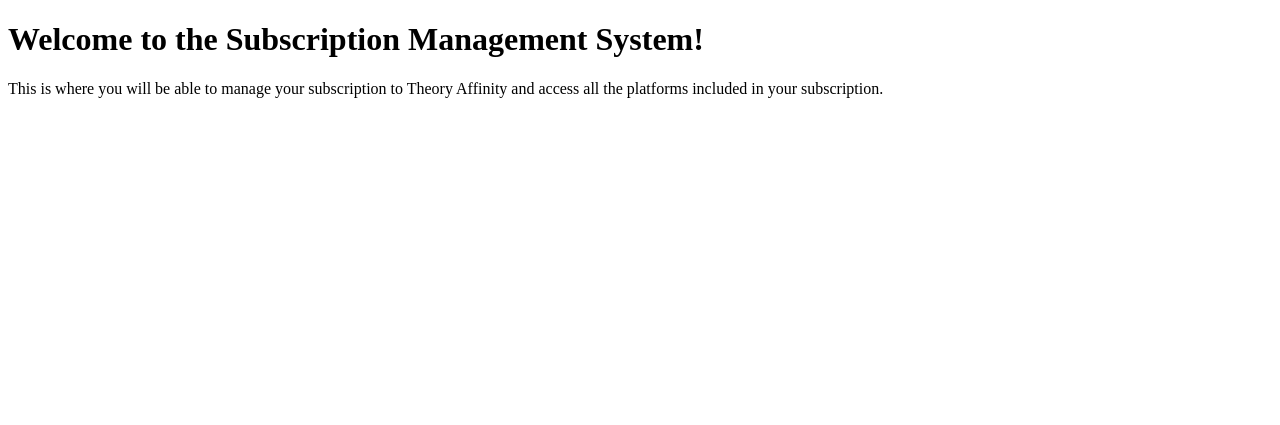
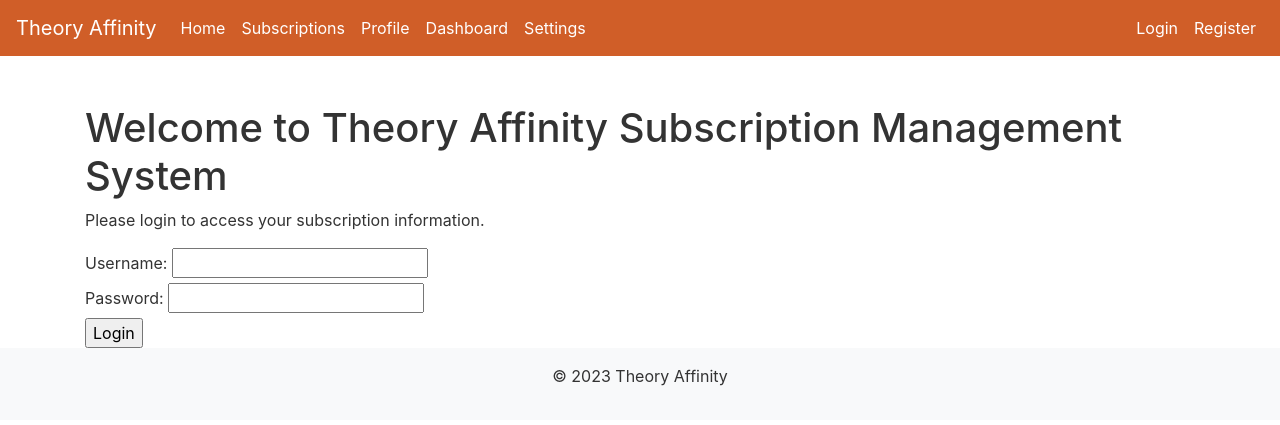
Before and after one commit to TAGaming20/SubscriptionManagement, a Flask app: page / in a window 1280 px wide. Shown: the top 425 px of the page. Run offline with Flask 2, Linux system fonts and the light colour scheme; some libraries are stand-ins or nearby versions.

Commit message:
Update files

```diff
--- a/app.py
+++ b/app.py
@@ -1,10 +1,77 @@
-from flask import Flask, render_template
+from flask import Flask, render_template, request, redirect, url_for, flash
+from models import User, Subscription, SubscriptionTier, Platform, Access
+from database import init_app, create_tables
 
-app = Flask(__name__)
+from config import Config
 
+app = Flask(__name__, static_url_path='/static')
+# app.config['SQLALCHEMY_DATABASE_URI'] = 'sqlite:///subscriptions.db'
+app.config.from_object(Config)
+
+# Initialize the database
+init_app(app)
+
+# Create the database tables
+# create_tables()
+
+# Home page
 @app.route('/')
 def index():
     return render_template('index.html')
 
+# Login page
+@app.route('/login', methods=['GET', 'POST'])
+def login():
+    if request.method == 'POST':
+        username = request.form['username']
+        password = request.form['password']
+        # TODO: Implement authentication logic
+        return redirect(url_for('dashboard'))
+    return render_template('login.html')
+
+# Dashboard page
+@app.route('/dashboard')
+def dashboard():
+    # TODO: Implement dashboard logic
+    return render_template('dashboard.html')
+
+# Subscription page
+@app.route('/subscriptions')
+def subscriptions():
+    # TODO: Implement subscriptions logic
+    return render_template('subscriptions.html')
+
+# Profile page
+@app.route('/profile')
+def profile():
+    # TODO: Implement profile logic
+    return render_template('profile.html')
+
+# Settings page
+@app.route('/settings')
+def settings():
+    # TODO: Implement settings logic
+    return render_template('settings.html')
+
+# Logout functionality
+@app.route('/logout')
+def logout():
+    # TODO: Implement logout logic
+    return redirect(url_for('index.html'))
+
+# Register page
+@app.route('/register')
+def register():
+    # TODO: Implement register logic
+    return render_template('register.html')
+
+@app.errorhandler(404)
+def page_not_found(e):
+    return render_template('404.html'), 404
+
 if __name__ == '__main__':
+    with app.app_context():
+      # Create the database tables
+      create_tables()
     app.run(debug=True)
+    # app.run(host='0.0.0.0', port='5000', debug=True)
--- a/config.py
+++ b/config.py
@@ -4,7 +4,7 @@
     DEBUG = False
     TESTING = False
     SECRET_KEY = os.environ.get('SECRET_KEY')
-    SQLALCHEMY_DATABASE_URI = os.environ.get('DATABASE_URL')
+    SQLALCHEMY_DATABASE_URI = 'sqlite:///subscriptions.db'
     SQLALCHEMY_TRACK_MODIFICATIONS = False
     PAYPAL_CLIENT_ID = os.environ.get('PAYPAL_CLIENT_ID')
     PAYPAL_CLIENT_SECRET = os.environ.get('PAYPAL_CLIENT_SECRET')
--- a/database.py
+++ b/database.py
@@ -1,5 +1,4 @@
 from flask_sqlalchemy import SQLAlchemy
-from flask import current_app
 
 db = SQLAlchemy()
 
@@ -7,9 +6,4 @@
     db.init_app(app)
 
 def create_tables():
-    from .models import User, Subscription, SubscriptionTier, Platform, Access
     db.create_all()
-
-def drop_tables():
-    from .models import User, Subscription, SubscriptionTier, Platform, Access
-    db.drop_all()
--- /dev/null
+++ b/static/css/styles.css
@@ -0,0 +1,22 @@
+:root {
+  --primary-color: #d05e28 !important;
+  --secondary-color: #333 !important;
+}
+
+.navbar {
+  background-color: var(--primary-color) !important;
+}
+
+.navbar-brand,
+.navbar-nav .nav-link {
+  color: #fff !important;
+}
+
+.navbar-brand:hover,
+.navbar-nav .nav-link:hover {
+  color: #f8f9fa !important;
+}
+
+.container {
+  color: var(--secondary-color) !important;
+}
--- /dev/null
+++ b/templates/404.html
@@ -0,0 +1,5 @@
+{% extends 'base.html' %}
+
+{% block content %}
+    <h1>Page not found</h1>
+{% endblock %}
--- a/templates/base.html
+++ b/templates/base.html
@@ -0,0 +1,59 @@
+<!DOCTYPE html>
+<html lang="en">
+<head>
+    <meta charset="UTF-8">
+    <meta name="viewport" content="width=device-width, initial-scale=1.0">
+    <meta http-equiv="X-UA-Compatible" content="ie=edge">
+    <title>{% block title %}Theory Affinity{% endblock %}</title>
+    <link rel="stylesheet" href="https://maxcdn.bootstrapcdn.com/bootstrap/4.5.2/css/bootstrap.min.css">
+    <link rel="stylesheet" href="{{ url_for('static', filename='css/styles.css') }}">
+</head>
+<body>
+    <nav class="navbar navbar-expand-lg navbar-light bg-light">
+        <a class="navbar-brand" href="{{ url_for('index') }}">Theory Affinity</a>
+        <button class="navbar-toggler" type="button" data-toggle="collapse" data-target="#navbarNav" aria-controls="navbarNav" aria-expanded="false" aria-label="Toggle navigation">
+            <span class="navbar-toggler-icon"></span>
+        </button>
+        <div class="collapse navbar-collapse" id="navbarNav">
+            <ul class="navbar-nav">
+                <li class="nav-item active">
+                    <a class="nav-link" href="{{ url_for('index') }}">Home <span class="sr-only">(current)</span></a>
+                </li>
+                <li class="nav-item">
+                    <a class="nav-link" href="{{ url_for('subscriptions') }}">Subscriptions</a>
+                </li>
+                <li class="nav-item">
+                    <a class="nav-link" href="{{ url_for('profile') }}">Profile</a>
+                </li>
+                <li class="nav-item">
+                  <a class="nav-link" href="{{ url_for('dashboard') }}">Dashboard</a>
+                </li>
+                <li class="nav-item">
+                  <a class="nav-link" href="{{ url_for('settings') }}">Settings</a>
+                </li>
+            </ul>
+            <ul class="navbar-nav ml-auto">
+                <li class="nav-item">
+                  <a class="nav-link" href="{{ url_for('login') }}">Login</a>
+                </li>
+                <li class="nav-item">
+                  <a class="nav-link" href="{{ url_for('register') }}">Register</a>
+                </li>
+            </ul>
+        </div>
+    </nav>
+
+    <div class="container mt-5">
+        {% block content %}{% endblock %}
+    </div>
+    <footer class="bg-light py-3">
+      <div class="container">
+        <p class="text-center">&copy; 2023 Theory Affinity</p>
+      </div>
+    </footer>
+    <script src="https://code.jquery.com/jquery-3.5.1.slim.min.js"></script>
+    <script src="https://cdn.jsdelivr.net/npm/@popperjs/core@2.9.3/dist/umd/popper.min.js"></script>
+    <script src="https://cdn.jsdelivr.net/npm/bootstrap@5.1.0/dist/js/bootstrap.min.js"></script>
+    <script src="{{ url_for('static', filename='js/script.js') }}"></script>
+</body>
+</html>
--- a/templates/index.html
+++ b/templates/index.html
@@ -1,10 +1,17 @@
-<!DOCTYPE html>
-<html>
-<head>
-	<title>Subscription Management System</title>
-</head>
-<body>
-	<h1>Welcome to the Subscription Management System!</h1>
-	<p>This is where you will be able to manage your subscription to Theory Affinity and access all the platforms included in your subscription.</p>
-</body>
-</html>
+{% extends 'base.html' %}
+
+{% block title %}Theory Affinity - Subscription Management{% endblock %}
+
+{% block content %}
+  <h1>Welcome to Theory Affinity Subscription Management System</h1>
+  <p>Please login to access your subscription information.</p>
+  <form action="{{ url_for('login') }}" method="POST">
+    <label for="username">Username:</label>
+    <input type="text" id="username" name="username">
+    <br>
+    <label for="password">Password:</label>
+    <input type="password" id="password" name="password">
+    <br>
+    <input type="submit" value="Login">
+  </form>
+{% endblock content %}
```
Also changed, not shown: models.py (+10 -6 lines), templates/login.html (+19 -0 lines), templates/logout.html (added, +8 -0 lines), templates/payment.html (+8 -0 lines), templates/profile.html (added, +8 -0 lines), templates/register.html (+28 -0 lines), templates/settings.html (added, +8 -0 lines), templates/subscriptions.html (added, +8 -0 lines), instance/subscriptions.db (added), static/js/script.js (added), templates/subscription.html (deleted), 1 other file.
